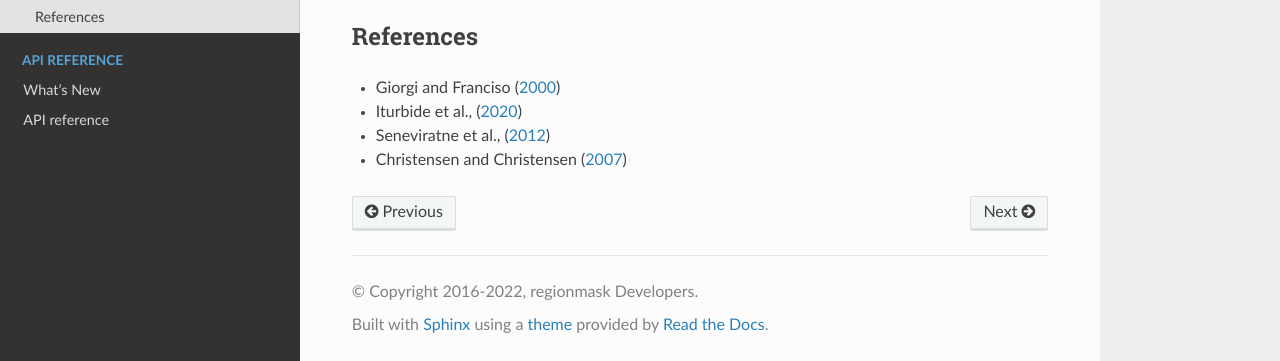
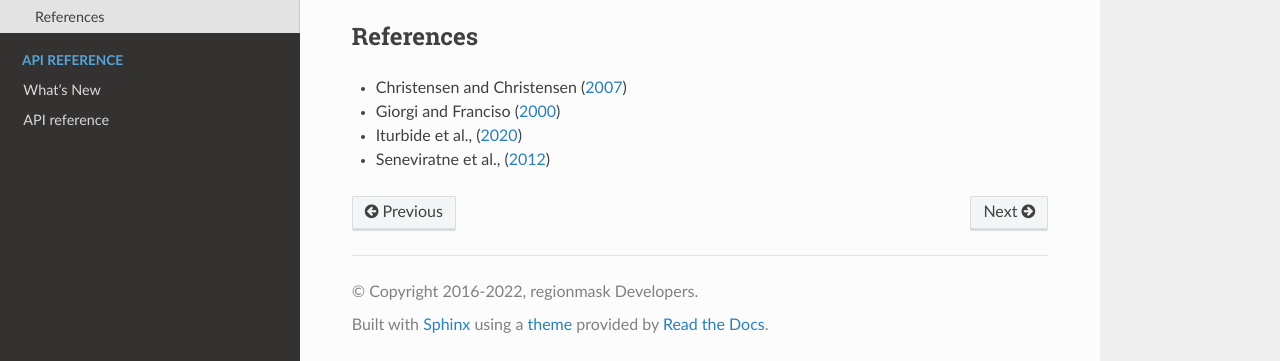
Before and after one commit to regionmask/regionmask, a Sphinx documentation site: the page built from docs/defined_scientific.rst, in a window 1280 px wide and 900 px high, scrolled down 2631 px, cut to the strip 539-900 px from the top of the window. Built offline with Sphinx 7.4.7 and the Read the Docs theme 2.0.0, drawn with Linux system fonts in a browser that asks for light colours; pages that are not in the unit, such as notebooks, are missing from menus; the version number could not be read and is left out.

Commit message:
Apply suggestions from code review

```diff
--- a/README.rst
+++ b/README.rst
@@ -29,5 +29,4 @@ See the `documentation <http://regionmask.readthedocs.io/>`_ (on readthedocs).
 
 License
 -------
-
 regionmask is published under a MIT license.
--- a/docs/defined_scientific.rst
+++ b/docs/defined_scientific.rst
@@ -140,7 +140,7 @@ The PRUDENCE regions were defined in the PRUDENCE project as European sub-areas
 
 References
 ==========
+* Christensen and Christensen (`2007 <https://link.springer.com/article/10.1007/s10584-006-9210-7>`_)
 * Giorgi and Franciso (`2000 <http://onlinelibrary.wiley.com/doi/10.1029/1999GL011016>`_)
 * Iturbide et al., (`2020 <https://essd.copernicus.org/preprints/essd-2019-258/>`_)
 * Seneviratne et al., (`2012 <https://www.ipcc.ch/pdf/special-reports/srex/SREX-Ch3-Supplement_FINAL.pdf>`_)
-* Christensen and Christensen (`2007 <https://link.springer.com/article/10.1007/s10584-006-9210-7>`_)
```
